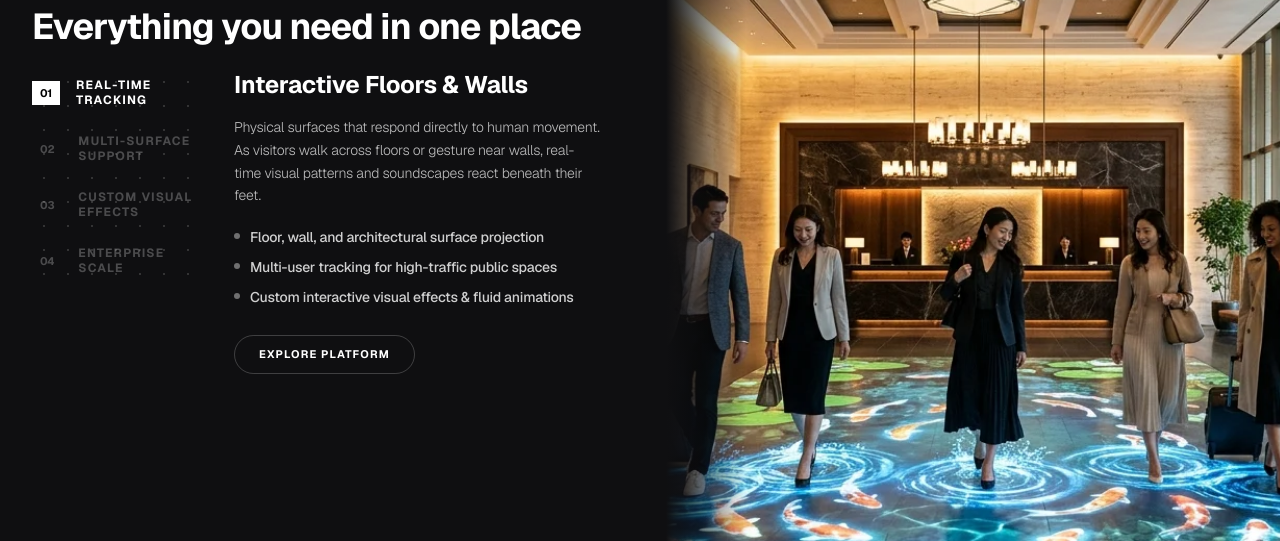
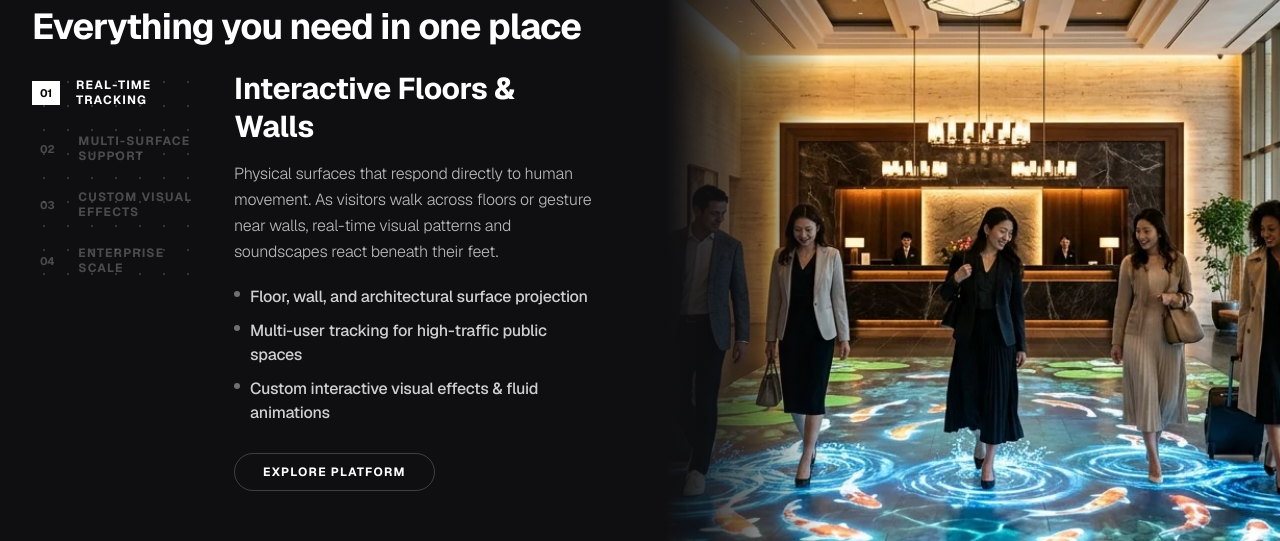
Before and after one commit to student261/projection, a Next.js app: page / in a window 1280 px wide. Shown: the part 1738-2279 px from the top of the page. Built offline with nearby package versions, Linux system fonts and the light colour scheme.

Commit message:
fix(ui): increase text sizes for desktop monitors and improve gradient blend

```diff
--- a/components/SolutionsOverview.tsx
+++ b/components/SolutionsOverview.tsx
@@ -432,7 +432,7 @@ export default function SolutionsOverview() {
                   <Sparkles className="w-3.5 h-3.5" />
                   Core Capabilities
                 </span>
-                <h3 className="text-2xl sm:text-3xl xl:text-4xl leading-[1.1] font-bold text-white tracking-tight">
+                <h3 className="text-2xl sm:text-3xl xl:text-4xl 2xl:text-5xl leading-[1.1] font-bold text-white tracking-tight">
                   Everything you need in one place
                 </h3>
               </div>
@@ -476,7 +476,7 @@ export default function SolutionsOverview() {
               </div>
 
               {/* Column 2: Active Text Content - Grid stacked to eliminate double-height DOM jumping during transitions */}
-              <div className="flex-1 min-w-0 relative z-10 pr-2 lg:pr-4 min-h-[220px] xl:min-h-[250px]">
+              <div className="flex-1 min-w-0 relative z-10 pr-2 lg:pr-4 min-h-[260px] xl:min-h-[300px] 2xl:min-h-[340px]">
                 <div className="grid grid-cols-1 grid-rows-1">
                   <AnimatePresence initial={false}>
                     <motion.div
@@ -487,17 +487,17 @@ export default function SolutionsOverview() {
                       transition={{ duration: 0.2, ease: "easeOut" }}
                       className="col-start-1 row-start-1 space-y-2.5 xl:space-y-4"
                     >
-                      <h4 className="text-lg sm:text-xl xl:text-2xl font-bold leading-tight text-white">
+                      <h4 className="text-xl sm:text-2xl xl:text-3xl 2xl:text-[2rem] font-bold leading-tight text-white">
                         {activeSolution.title}
                       </h4>
 
-                      <p className="text-white/70 font-light leading-relaxed text-xs xl:text-sm 2xl:text-base">
+                      <p className="text-white/70 font-light leading-relaxed text-sm xl:text-base 2xl:text-lg">
                         {activeSolution.description}
                       </p>
 
                       <ul className="space-y-1.5 xl:space-y-2.5 pt-0.5 xl:pt-1">
                         {activeSolution.highlights.map((point, i) => (
-                          <li key={i} className="flex items-start gap-2 xl:gap-2.5 text-xs xl:text-sm text-white/80 font-medium">
+                          <li key={i} className="flex items-start gap-2 xl:gap-2.5 text-sm xl:text-base text-white/80 font-medium">
                             <span className="w-1.5 h-1.5 rounded-full bg-white/40 mt-1.5 shrink-0" />
                             <span>{point}</span>
                           </li>
@@ -507,7 +507,7 @@ export default function SolutionsOverview() {
                       <div className="pt-1.5 xl:pt-3">
                         <Link
                           href={activeSolution.href}
-                          className="inline-flex items-center justify-center px-5 xl:px-6 py-2 xl:py-2.5 rounded-full text-[10px] xl:text-[11px] font-bold uppercase tracking-widest text-white border border-white/20 hover:bg-white hover:text-black transition-all duration-300 cursor-pointer"
+                          className="inline-flex items-center justify-center px-5 xl:px-7 py-2 xl:py-2.5 rounded-full text-[10px] xl:text-xs font-bold uppercase tracking-widest text-white border border-white/20 hover:bg-white hover:text-black transition-all duration-300 cursor-pointer"
                         >
                           EXPLORE PLATFORM
                         </Link>
@@ -539,8 +539,8 @@ export default function SolutionsOverview() {
                   priority
                 />
 
-                {/* Subtle Seam Feather into #0f0f11 background */}
-                <div className="absolute inset-y-0 left-0 w-12 xl:w-20 bg-gradient-to-r from-[#0f0f11] to-transparent pointer-events-none" />
+                {/* Smooth Seam Feather into #0f0f11 background */}
+                <div className="absolute inset-y-0 left-0 w-24 xl:w-40 2xl:w-48 bg-gradient-to-r from-[#0f0f11] via-[#0f0f11]/60 to-transparent pointer-events-none" />
               </motion.div>
             </AnimatePresence>
           </div>
```
